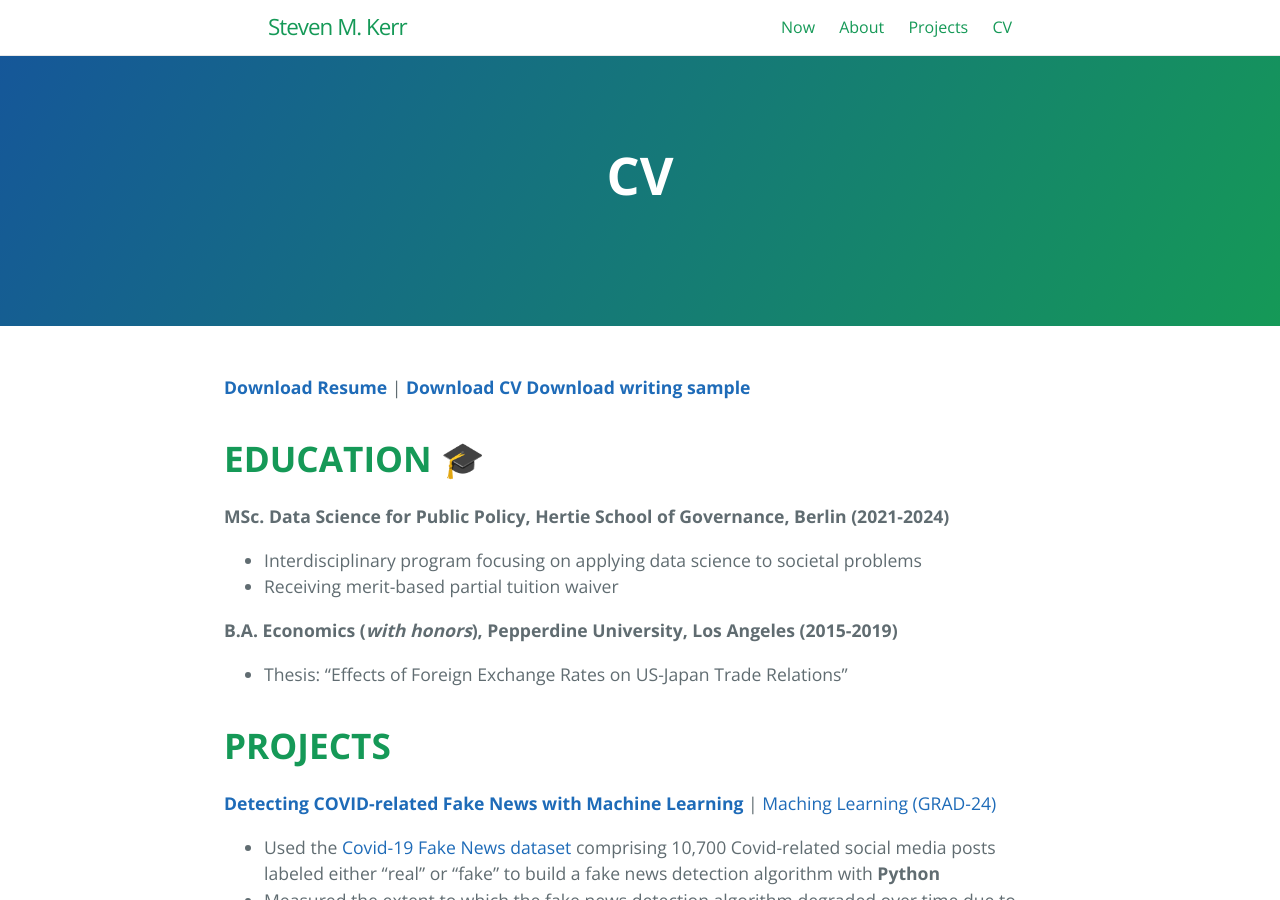
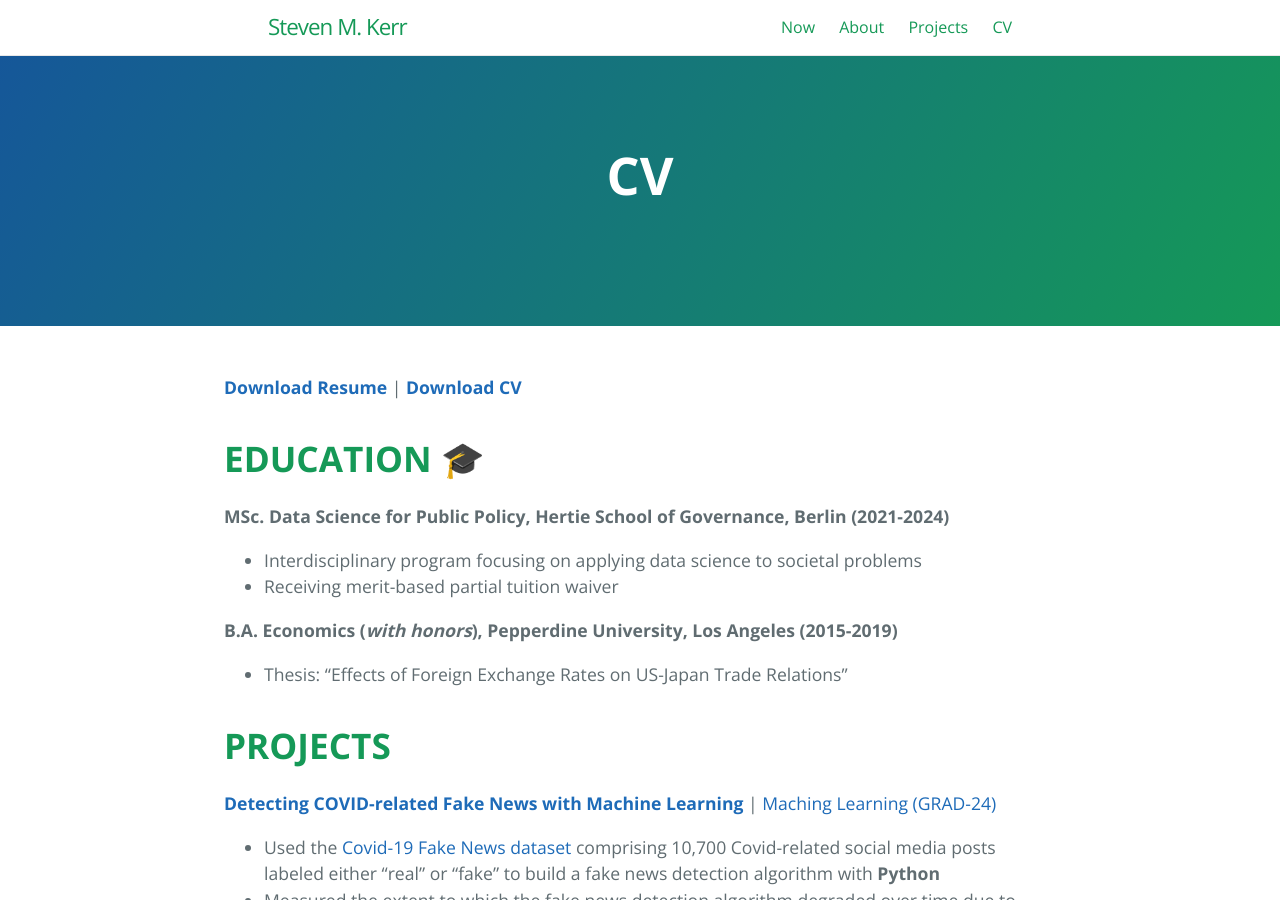
Before and after one commit to smkerr/smkerr.github.io, a Jekyll site: the page built from cv.md, in a window 1280 px wide and 900 px high. Built offline with Jekyll 4.4.1, drawn with Linux system fonts in a browser that asks for light colours.

Commit message:
Remove writing sample (test)

```diff
--- a/cv.md
+++ b/cv.md
@@ -7,7 +7,6 @@ order: 3
 ---
 
 **[Download Resume](assets/pdf/Kerr_Steven_Resume.pdf)** \| **[Download CV](assets/pdf/Kerr_Steven_CV.pdf)**
-**[Download writing sample](assets/html/ML-blog-post.html)**
 
 # **EDUCATION** 🎓
 **MSc. Data Science for Public Policy, Hertie School of Governance, Berlin (2021-2024)**
```
